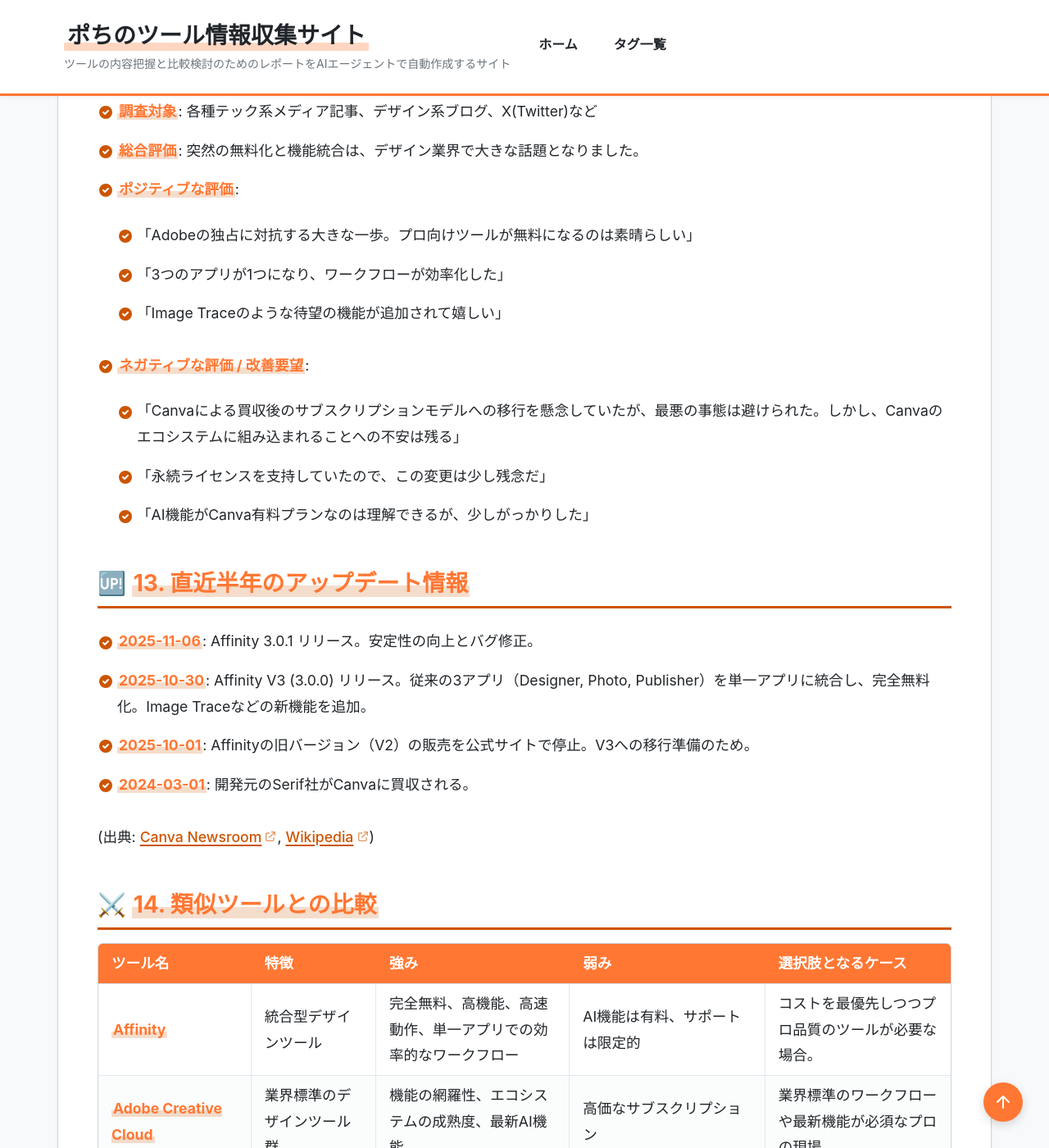
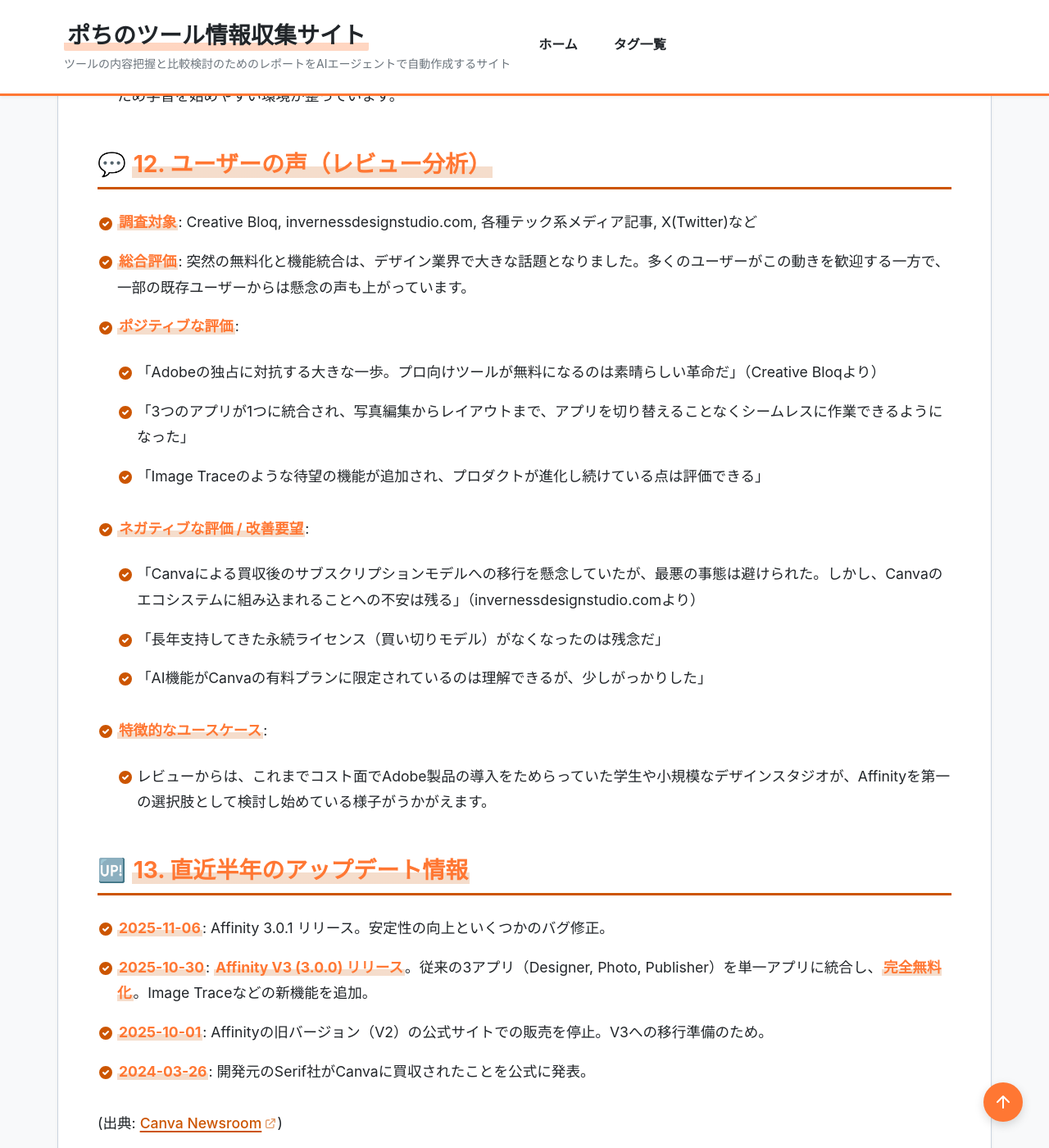
Before and after one commit to aegisfleet/tool-survey-report, a Jekyll site: the page built from _reports/affinity.md, in a window 1280 px wide and 1400 px high, scrolled down 7083 px. Shown: the whole window at 82% size. Built offline with Jekyll 4.4.1, drawn with Linux system fonts in a browser that asks for light colours; some of the changed text lies outside the part shown.

Commit message:
docs: Affinity調査レポートを最新情報に更新 (#472)
AGENTS.mdおよび関連指示書に基づき、Affinity調査レポートを2026年1月15日時点の情報に更新しました。

主な変更点:
- 2025年10月の無料化・統合に伴い、レポート内容を全面的に見直し
- テンプレートの最新形式に合わせ、フロントマターを更新
- figma.mdとの関連付けを追加し、双方向の整合性を確保
- リンクチェッカーを実行し、リンク切れを修正

Co-authored-by: google-labs-jules[bot] <161369871+google-labs-jules[bot]@users.noreply.github.com>

```diff
--- a/_reports/affinity.md
+++ b/_reports/affinity.md
@@ -43,9 +44,7 @@ evaluation:
     - point: -3
       reason: "高度なAI機能の利用には別途Canvaの有料プラン契約が必要"
     - point: -2
-      reason: "買い切りモデルから無料（実質的なサブスクモデル）への移行に一部の既存ユーザーから懸念の声がある"
-    - point: -1
-      reason: "統合により、各専門アプリのニッチな機能が失われる可能性が懸念されている"
+      reason: "買い切りモデルから無料への移行に、一部の既存ユーザーから将来のビジネスモデルに対する懸念の声がある"
   summary: "完全無料化と機能統合により圧倒的な価値を提供するが、AI機能の利用はCanvaのエコシステムに依存する。"
 
 # 【任意項目】該当するもののみ記載
@@ -67,6 +67,7 @@ relationships:
 * **公式サイト**: [https://affinity.serif.com/](https://affinity.serif.com/)
 * **関連リンク**:
   * ドキュメント: [https://affinity.serif.com/learn/](https://affinity.serif.com/learn/)
+  * レビューサイト: [G2 (Photo)](https://www.g2.com/products/affinity-photo/reviews) | [G2 (Designer)](https://www.g2.com/products/affinity-designer/reviews) | [G2 (Publisher)](https://www.g2.com/products/affinity-publisher/reviews)
 * **カテゴリ**: デザインツール
 * **概要**: Affinityは、従来は個別のアプリケーションだった写真編集（Photo）、ベクターデザイン（Designer）、ページレイアウト（Publisher）の機能を、単一のアプリケーションに統合したプロフェッショナル向けのクリエイティブソフトウェアです。2024年のCanvaによる買収を経て、2025年10月30日にAffinity V3としてリリースされ、完全無料化されました。
 
@@ -145,33 +146,35 @@ Affinityの本体機能は完全に無料ですが、高度なAI機能を利用
 
 ## **12. ユーザーの声（レビュー分析）**
 
-* **調査対象**: 各種テック系メディア記事、デザイン系ブログ、X(Twitter)など
-* **総合評価**: 突然の無料化と機能統合は、デザイン業界で大きな話題となりました。
+* **調査対象**: Creative Bloq, invernessdesignstudio.com, 各種テック系メディア記事, X(Twitter)など
+* **総合評価**: 突然の無料化と機能統合は、デザイン業界で大きな話題となりました。多くのユーザーがこの動きを歓迎する一方で、一部の既存ユーザーからは懸念の声も上がっています。
 * **ポジティブな評価**:
-  * 「Adobeの独占に対抗する大きな一歩。プロ向けツールが無料になるのは素晴らしい」
-  * 「3つのアプリが1つになり、ワークフローが効率化した」
-  * 「Image Traceのような待望の機能が追加されて嬉しい」
+  * 「Adobeの独占に対抗する大きな一歩。プロ向けツールが無料になるのは素晴らしい革命だ」（Creative Bloqより）
+  * 「3つのアプリが1つに統合され、写真編集からレイアウトまで、アプリを切り替えることなくシームレスに作業できるようになった」
+  * 「Image Traceのような待望の機能が追加され、プロダクトが進化し続けている点は評価できる」
 * **ネガティブな評価 / 改善要望**:
-  * 「Canvaによる買収後のサブスクリプションモデルへの移行を懸念していたが、最悪の事態は避けられた。しかし、Canvaのエコシステムに組み込まれることへの不安は残る」
-  * 「永続ライセンスを支持していたので、この変更は少し残念だ」
-  * 「AI機能がCanva有料プランなのは理解できるが、少しがっかりした」
+  * 「Canvaによる買収後のサブスクリプションモデルへの移行を懸念していたが、最悪の事態は避けられた。しかし、Canvaのエコシステムに組み込まれることへの不安は残る」（invernessdesignstudio.comより）
+  * 「長年支持してきた永続ライセンス（買い切りモデル）がなくなったのは残念だ」
+  * 「AI機能がCanvaの有料プランに限定されているのは理解できるが、少しがっかりした」
+* **特徴的なユースケース**:
+  * レビューからは、これまでコスト面でAdobe製品の導入をためらっていた学生や小規模なデザインスタジオが、Affinityを第一の選択肢として検討し始めている様子がうかがえます。
 
 ## **13. 直近半年のアップデート情報**
 
-* **2025-11-06**: Affinity 3.0.1 リリース。安定性の向上とバグ修正。
-* **2025-10-30**: Affinity V3 (3.0.0) リリース。従来の3アプリ（Designer, Photo, Publisher）を単一アプリに統合し、完全無料化。Image Traceなどの新機能を追加。
-* **2025-10-01**: Affinityの旧バージョン（V2）の販売を公式サイトで停止。V3への移行準備のため。
-* **2024-03-01**: 開発元のSerif社がCanvaに買収される。
+* **2025-11-06**: Affinity 3.0.1 リリース。安定性の向上といくつかのバグ修正。
+* **2025-10-30**: **Affinity V3 (3.0.0) リリース**。従来の3アプリ（Designer, Photo, Publisher）を単一アプリに統合し、**完全無料化**。Image Traceなどの新機能を追加。
+* **2025-10-01**: Affinityの旧バージョン（V2）の公式サイトでの販売を停止。V3への移行準備のため。
+* **2024-03-26**: 開発元のSerif社がCanvaに買収されたことを公式に発表。
 
-(出典: [Canva Newsroom](https://www.canva.com/newsroom/news/all-new-affinity/), [Wikipedia](<https://en.wikipedia.org/wiki/Affinity_(software)>))
+(出典: [Canva Newsroom](https://www.canva.com/newsroom/news/all-new-affinity/))
 
 ## **14. 類似ツールとの比較**
 
 | ツール名 | 特徴 | 強み | 弱み | 選択肢となるケース |
 |---|---|---|---|---|
-| **Affinity** | 統合型デザインツール | 完全無料、高機能、高速動作、単一アプリでの効率的なワークフロー | AI機能は有料、サポートは限定的 | コストを最優先しつつプロ品質のツールが必要な場合。 |
+| **Affinity** | 統合型デザインツール | **完全無料**、高機能、高速動作、単一アプリでの効率的なワークフロー | AI機能は有料、サポートは限定的 | コストを最優先しつつプロ品質のツールが必要な場合。 |
 | **Adobe Creative Cloud** | 業界標準のデザインツール群 | 機能の網羅性、エコシステムの成熟度、最新AI機能 | 高価なサブスクリプション | 業界標準のワークフローや最新機能が必須なプロの現場。 |
-| **GIMP/Inkscape** | オープンソースのデザインツール | 完全無料、コミュニティベースの開発 | UI/UXやパフォーマンスで劣る場合がある。機能が分離している。 | オープンソースにこだわり、コストをかけずに使いたい場合。 |
+| **GIMP/Inkscape** | オープンソースのデザインツール | 完全無料、コミュニティベースの開発 | UI/UXやパフォーマンスで劣る場合がある。機能が分離している。 | オープンソース思想に共感し、コストをかけずに使いたい場合。 |
 | **Figma** | UI/UXデザイン特化ツール | リアルタイム共同編集、強力なプラグインエコシステム | 印刷物や写真編集は不得意 | WebサイトやアプリのUI/UXデザインをチームで行う場合。 |
 
 ## **15. 総評**
```
Also changed, not shown: other parts of _reports/affinity.md (+6 -4 lines), _reports/figma.md (+1 -0 lines).
